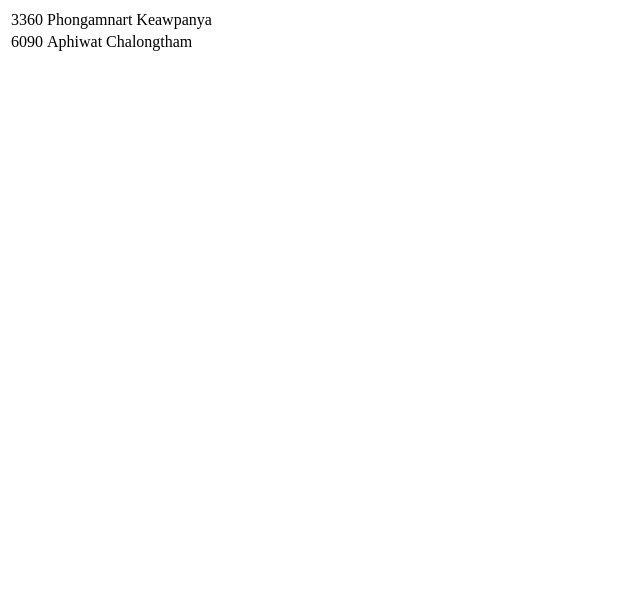
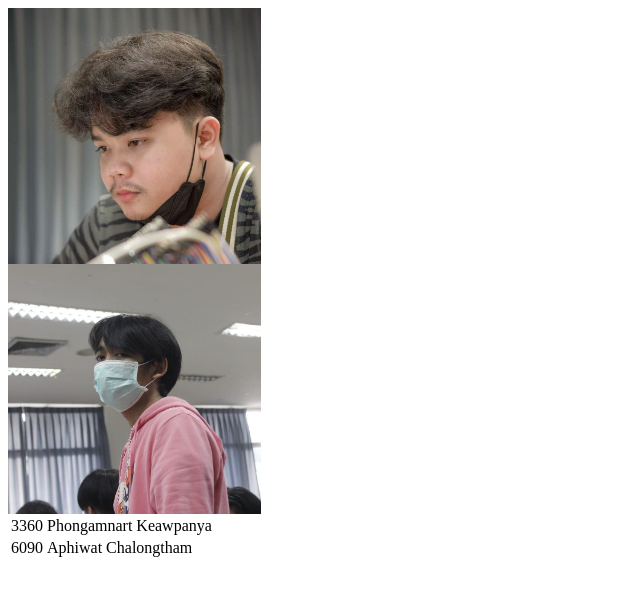
Before and after one commit to Aphiwatch/lab_3, a plain HTML site: page index.html in a window 1280 px wide. Shown: the whole page, without its empty margins (0-640 px from the left). Drawn offline with Linux system fonts and the light colour scheme.

Commit message:
add images

```diff
--- a/index.html
+++ b/index.html
@@ -8,9 +8,11 @@
         <table>
             <tr>
                 <td>3360</td><td>Phongamnart Keawpanya</td>
+                <div><img src="nart.jpg" alt="Nart" style="width:20%;max-width:960px"></div>
             </tr>
             <tr>
                 <td>6090</td><td>Aphiwat Chalongtham</td>
+                <div><img src="bank.jpg" alt="Bank" style="width:20%;max-width:960px"></div>
             </tr>
         </table>
     </body>
```
Also changed, not shown: bank.jpg (added), nart.jpg (added).
